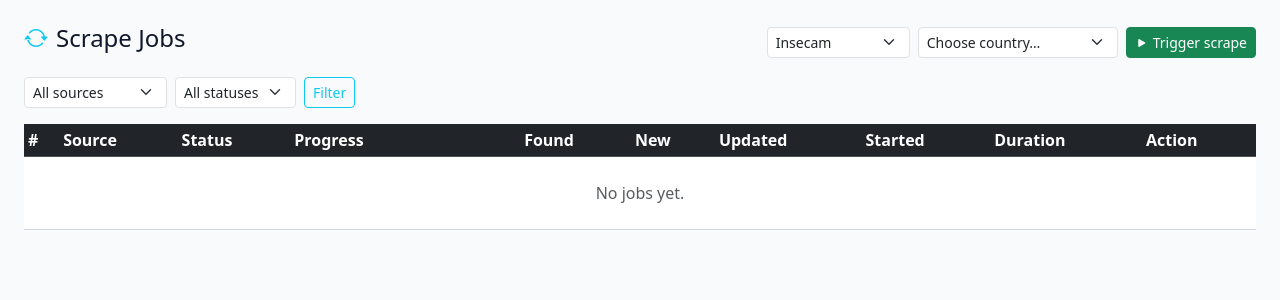
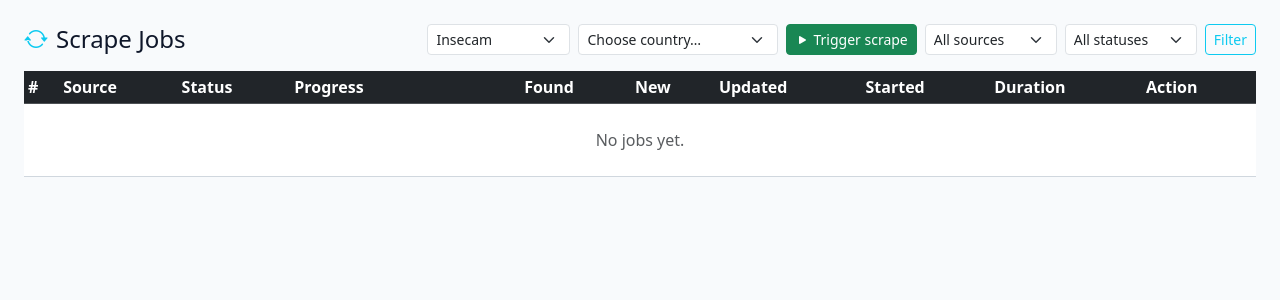
Before and after one commit to mfabijanic/reconeye, a Django app: page /scraping/jobs/ in a window 1280 px wide. Shown: the part 57-357 px from the top of the page. Run offline with Django 5.2, Linux system fonts and the light colour scheme; the visitor is signed in with stand-in values (Sample User, id 1); data that the repository does not hold is empty; parts of the project's set-up code (start-up, migrations or seed data) failed here and were passed over; some libraries are stand-ins or nearby versions.

Commit message:
fix(ui): place trigger controls and filters on the same row

```diff
--- a/templates/scraping/job_list.html
+++ b/templates/scraping/job_list.html
@@ -11,10 +11,10 @@
   [{"value": "", "label": "All countries (optional)…", "required": false}{% for code, label in whatsupcams_countries %}, {"value": "{{ code }}", "label": "{{ label }} ({{ code }})"}{% endfor %}]
 </script>
 
-<div class="row mb-3 align-items-center">
-  <div class="col"><h4><i class="bi bi-arrow-repeat me-2 text-info"></i>Scrape Jobs</h4></div>
+<div class="row mb-3 align-items-center g-2">
+  <div class="col-auto me-auto"><h4 class="mb-0"><i class="bi bi-arrow-repeat me-2 text-info"></i>Scrape Jobs</h4></div>
   <div class="col-auto">
-    <form class="d-flex gap-2 align-items-center" method="post" action="{% url 'scraping:trigger' %}" id="trigger-scrape-form">
+    <form class="d-flex gap-2 align-items-center mb-0" method="post" action="{% url 'scraping:trigger' %}" id="trigger-scrape-form">
       {% csrf_token %}
       <select name="source_type" id="trigger-source-type" class="form-select form-select-sm">
         <option value="INSECAM">Insecam</option>
@@ -28,29 +28,23 @@
       </button>
     </form>
   </div>
-</div>
-
-{# Filters #}
-<form class="row g-2 mb-3">
   <div class="col-auto">
+    <form class="d-flex gap-2 align-items-center mb-0" method="get">
       <select name="source" class="form-select form-select-sm">
         <option value="">All sources</option>
         <option value="INSECAM"{% if request.GET.source == 'INSECAM' %} selected{% endif %}>Insecam</option>
         <option value="WHATSUPCAMS"{% if request.GET.source == 'WHATSUPCAMS' %} selected{% endif %}>WhatsUpCams</option>
       </select>
-  </div>
-  <div class="col-auto">
       <select name="status" class="form-select form-select-sm">
         <option value="">All statuses</option>
         {% for val, label in status_choices %}
           <option value="{{ val }}"{% if request.GET.status == val %} selected{% endif %}>{{ label }}</option>
         {% endfor %}
       </select>
+      <button type="submit" class="btn btn-sm btn-outline-info">Filter</button>
+    </form>
   </div>
-  <div class="col-auto">
-    <button type="submit" class="btn btn-sm btn-outline-info">Filter</button>
 </div>
-</form>
 
 {% block extra_js %}
 <script>
```
Lines whose indentation alone changed are shown as unchanged.
